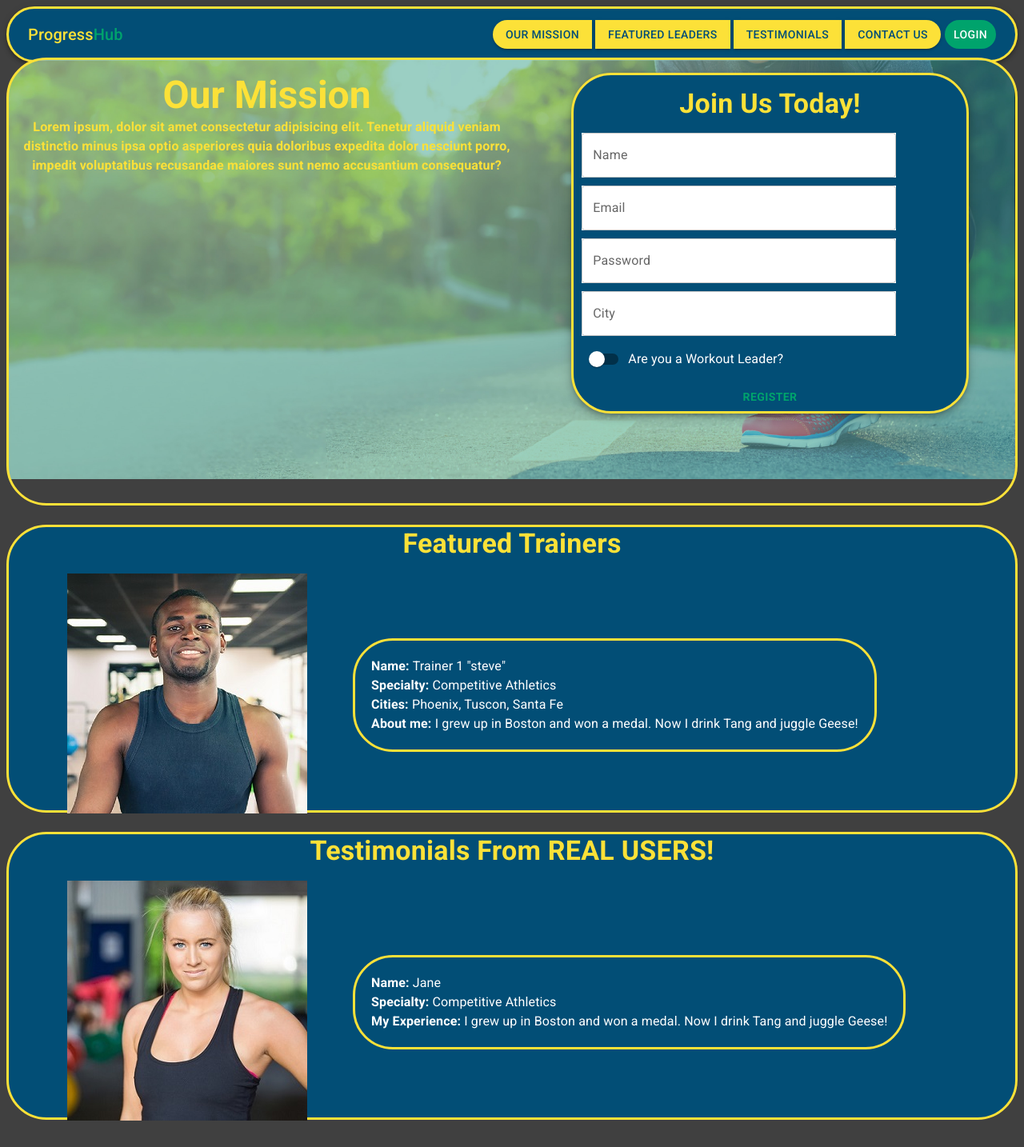
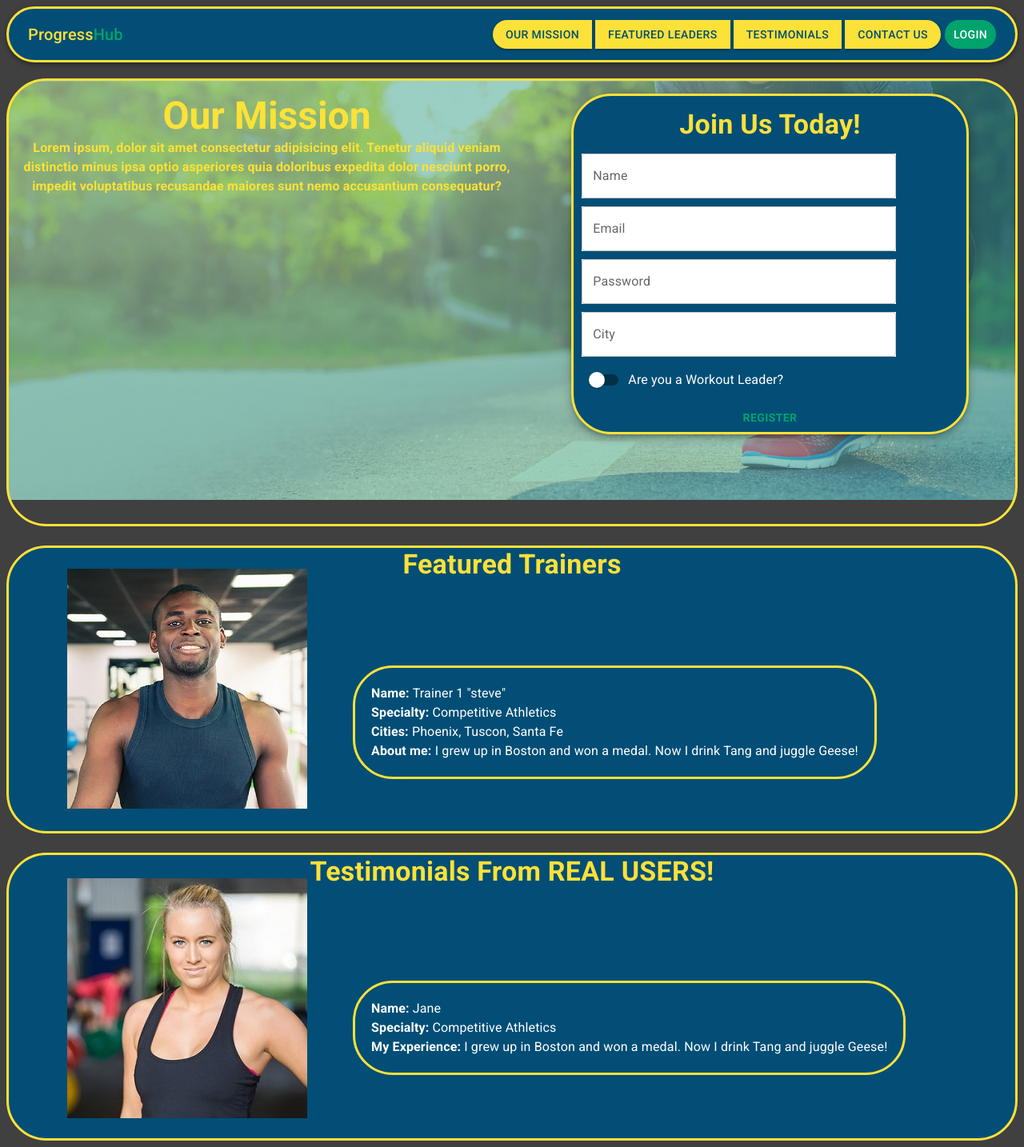
Before and after one commit to Jashcraft/ProgressHub, a React (Create React App) app in the folder client/: page / in a window 1280 px wide. Shown: the whole page at 80% size. Before the commit the page ends 1408 px from the top, so only its background shows below. Built offline with nearby package versions, Linux system fonts and the light colour scheme.

Commit message:
changed the positioning on some elements

```diff
--- a/client/src/components/Featured/FeaturedLeadersSection.jsx
+++ b/client/src/components/Featured/FeaturedLeadersSection.jsx
@@ -1,4 +1,4 @@
-import { Grid, Paper, Typography } from '@mui/material';
+import { Grid, Typography } from '@mui/material';
 import * as React from 'react';
 import trainerPhoto from '../../MockUserInfo/trainer-1.jpg';
 
@@ -10,7 +10,7 @@ const FeaturedLeaders = () => {
           <Grid item display='flex' justifyContent='space-between' xs={12}>
 
 {/* Left grid for showing a trainers avatar. Pulled from DB */}
-            <Grid id="left-grid" justifyContent="center" sx={{ width: '100%', textAlign: "center", justifyContent: "center" }} xs={4}>
+            <Grid id="left-grid" justifyContent="center" sx={{ width: '100%', textAlign: "center", justifyContent: "center", marginTop: "-55px" }} xs={4}>
               <img src={trainerPhoto} alt="trainer /userName/"></img>
             </Grid>
 
--- a/client/src/components/Hero/Hero.jsx
+++ b/client/src/components/Hero/Hero.jsx
@@ -5,7 +5,7 @@ import './style.css';
 
 const Hero = () => {
   return (
-    <Grid container mb={5} spacing={2} className='hero' sx={{height: '70vh', width: '100%', marginLeft: 0}}>
+    <Grid container mb={5} spacing={2} className='hero' sx={{height: '70vh', width: '100%', marginLeft: 0, marginTop: "10px"}}>
       <Grid item xs={6}>
         <Grid display="flex" justifyContent="center">
           <Grid item>
--- a/client/src/components/Testimonials/Testimonials.jsx
+++ b/client/src/components/Testimonials/Testimonials.jsx
@@ -10,7 +10,7 @@ const Testimonials = () => {
         <Typography variant='h4' sx={{ width: "100%", textAlign: "center", color: "#fce138", fontWeight: "bold" }}>Testimonials From REAL USERS!</Typography>
         <Grid item display='flex' justifyContent='space-between' xs={12}>
 {/* This section is only to display clients avatar. Pulled from DB. */}
-          <Grid id="left-grid" justifyContent="center" sx={{ width: '100%', textAlign: "center", justifyContent: "center" }} xs={4}>
+          <Grid id="left-grid" justifyContent="center" sx={{ width: '100%', textAlign: "center", justifyContent: "center", marginTop: "-50px" }} xs={4}>
             <img src={clientAvatar} alt="user /userName/"></img>
           </Grid>
 {/* This section is to display some basic client info as well as custom Testimonial. Pull from DB. DO NOT INCLUDE LOCATION INFO! */}
```
